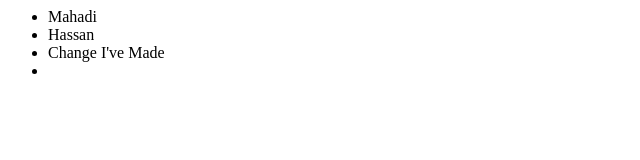
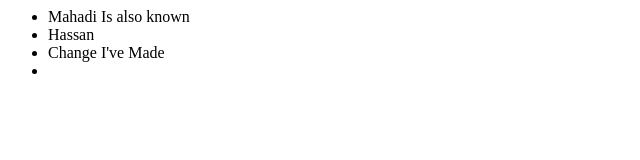
Before and after one commit to mhwayez/cs50w, a plain HTML site: page index.html in a window 1280 px wide. Shown: the whole page, without its empty margins (0-640 px from the left). Drawn offline with Linux system fonts and the light colour scheme.

Commit message:
added another line in first list

```diff
--- a/index.html
+++ b/index.html
@@ -4,7 +4,7 @@
     </head>
     <body>
         <ul>
-            <li>Mahadi </li>
+            <li>Mahadi Is also known </li>
             <li>Hassan</li>
             <li>Change I've Made <li>
         </ul>
```
